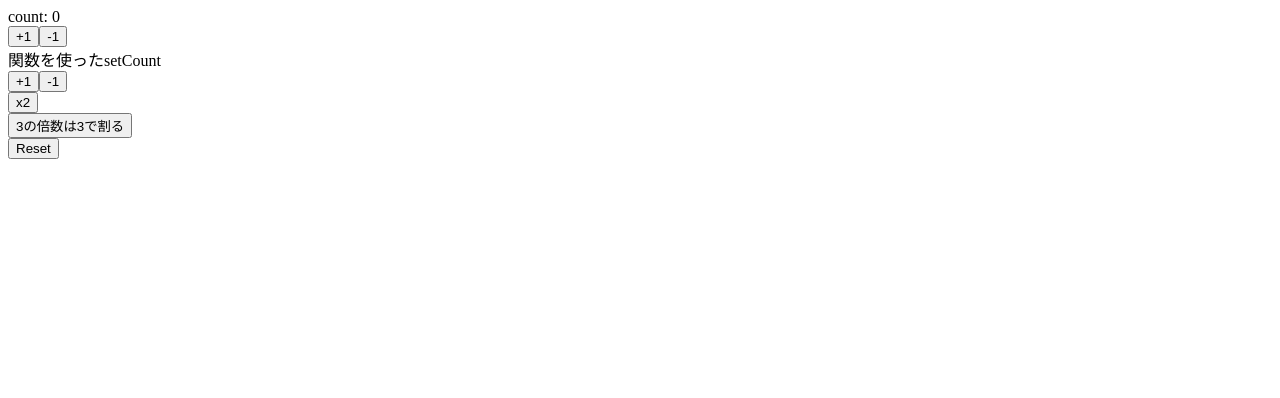
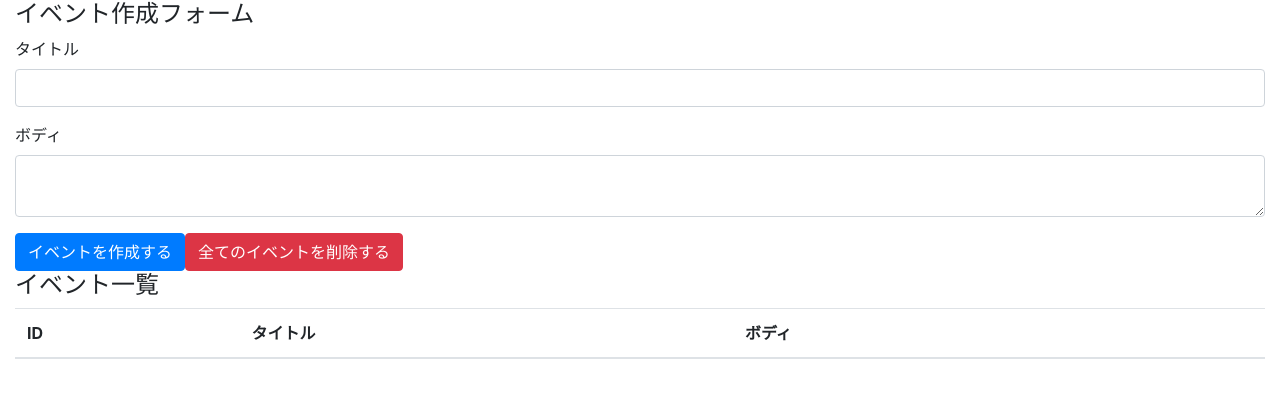
Before and after one commit to fuku8/react-hooks-101, a React (Create React App) app: page / in a window 1280 px wide. Shown: the top 398 px of the page. Built offline with nearby package versions, Linux system fonts and the light colour scheme.

Commit message:
create event from event table with bootstrap

```diff
--- a/package.json
+++ b/package.json
@@ -3,6 +3,7 @@
   "version": "0.1.0",
   "private": true,
   "dependencies": {
+    "bootstrap": "4.5.0",
     "react": "^16.13.1",
     "react-dom": "^16.13.1",
     "react-scripts": "3.0.1"
--- a/src/App.js
+++ /dev/null
@@ -1,39 +0,0 @@
-import React, { useState } from "react"
-
-const  App = () => {
-  const [count, setCount] = useState(0)
-  const increment = () => setCount(count + 1)
-  const decrement = () => setCount(count -1)
-  const double = () => setCount(count *2)
-  const reset = () => setCount(0)
-  const increment2 = () => setCount(previousCount => previousCount +1 )
-  const decrement2 = () => setCount(previousCount => previousCount -1 )
-  const devide3 = () => setCount(previousCount =>
-    previousCount % 3 === 0 ? previousCount / 3 : previousCount
-  )
-  return (
-    <>
-      <div>count: {count}</div>
-      <div>
-        <button onClick={increment}>+1</button>
-        <button onClick={decrement}>-1</button>
-      </div>
-      <div>
-        関数を使ったsetCount<br />
-        <button onClick={increment2}>+1</button>
-        <button onClick={decrement2}>-1</button>
-      </div>
-      <div>
-        <button onClick={double}>x2</button>
-      </div>
-      <div>
-        <button onClick={devide3}>3の倍数は3で割る</button>
-      </div>
-      <div>
-      <button onClick={reset}>Reset</button>
-      </div>
-    </>
-  )
-}
-
-export default App
--- /dev/null
+++ b/src/components/App.js
@@ -0,0 +1,41 @@
+import React from "react"
+
+import 'bootstrap/dist/css/bootstrap.min.css'
+
+const  App = () => {
+  return (
+    <div className="container-fluid">
+      <h4>イベント作成フォーム</h4>
+      <form>
+        <div className="form-group">
+          <label htmlFor="formEventTitle">タイトル</label>
+          <input className="form-control" id="formEventTitle" />
+        </div>
+        <div className="form-group">
+          <label htmlFor="formEventBody">ボディ</label>
+          <textarea className="form-control" id="formEventBody" />
+        </div>
+
+        <button className="btn btn-primary">イベントを作成する</button>
+        <button className="btn btn-danger">全てのイベントを削除する</button>
+      </form>
+
+      <h4>イベント一覧</h4>
+      <table className="table table-hover">
+        <thead>
+          <tr>
+            <th>ID</th>
+            <th>タイトル</th>
+            <th>ボディ</th>
+            <th></th>
+          </tr>
+        </thead>
+        <tdboy>
+          <tr></tr>
+        </tdboy>
+      </table>
+    </div>
+  )
+}
+
+export default App
--- a/src/index.js
+++ b/src/index.js
@@ -1,5 +1,5 @@
 import React from 'react'
 import ReactDOM from 'react-dom'
-import App from './App'
+import App from './components/App'
 
 ReactDOM.render(<App />, document.getElementById('root'))
```
Also changed, not shown: 1 other file (tests, documents, lock files or other folders).
